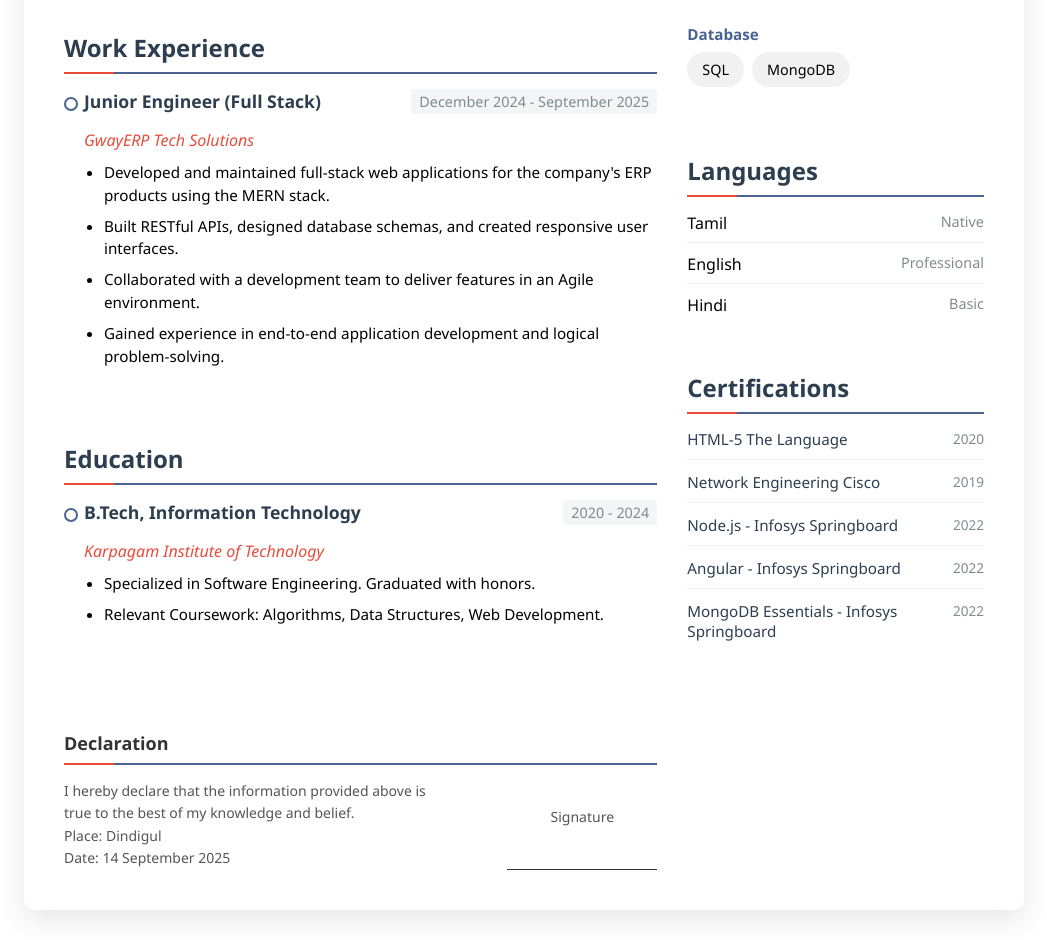
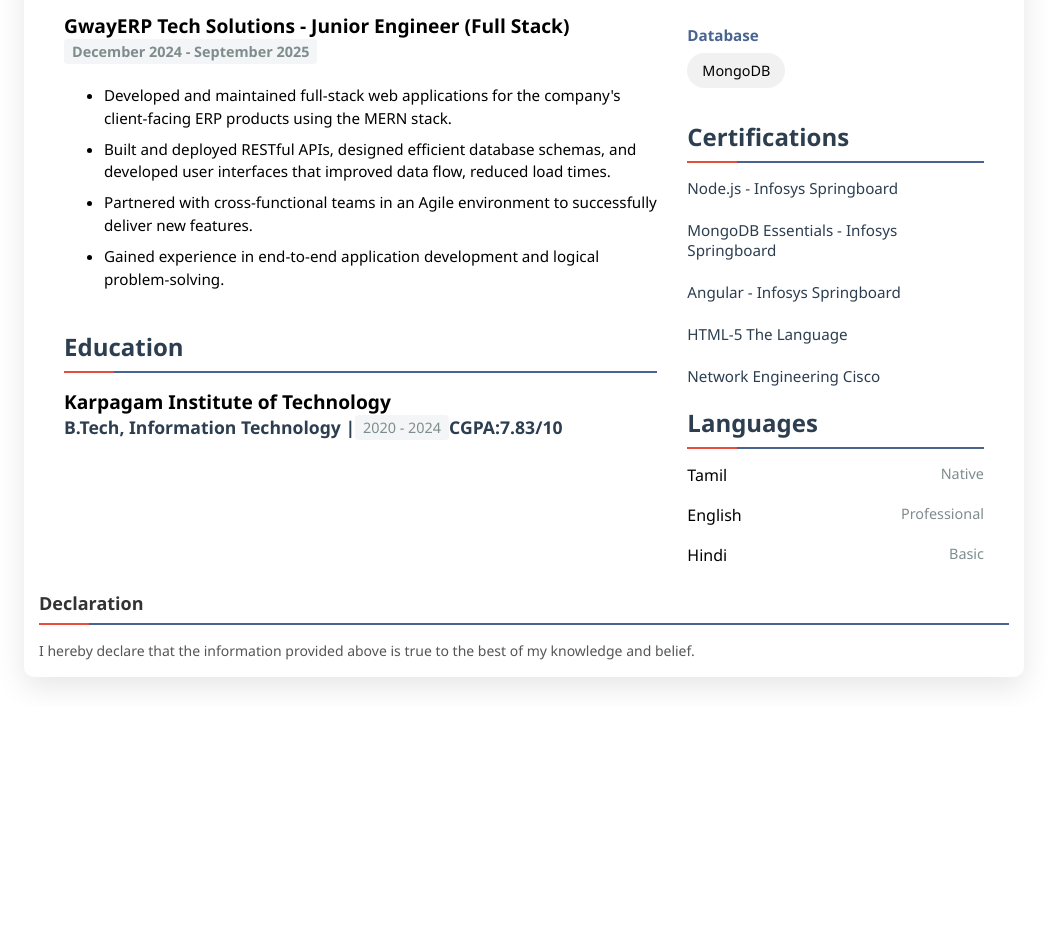
Before and after one commit to Toothless1306/narrendran-poorangavel-cv, a React (Create React App) app: page / in a window 1280 px wide. Shown: the part 560-1500 px from the top of the page, without its empty margins (116-1163 px from the left). After the commit the page ends 1267 px from the top, so only its background shows below. Built offline with nearby package versions, Linux system fonts and the light colour scheme.

Commit message:
'changes'

```diff
--- a/src/pages/CV/index.css
+++ b/src/pages/CV/index.css
@@ -76,7 +76,7 @@
 	display: flex;
 	justify-content: center;
 	flex-wrap: wrap;
-	gap: 20px;
+	gap: 8px;
 	margin-top: 20px;
 }
 
@@ -136,7 +136,7 @@
 .resume-content {
 	display: grid;
 	grid-template-columns: 2fr 1fr;
-	padding: 40px;
+	padding: 40px 40px 0px 40px;
 	gap: 30px;
 }
 
@@ -144,11 +144,11 @@
 .content-right {
 	display: flex;
 	flex-direction: column;
-	gap: 30px;
+	gap: 10px;
 }
 
 .resume-section {
-	margin-bottom: 25px;
+	margin-bottom: 10px;
 }
 
 .section-title {
@@ -182,7 +182,7 @@
 	padding-left: 20px;
 }
 
-.timeline-item::before {
+/* .timeline-item::before {
 	content: '';
 	position: absolute;
 	left: 0;
@@ -191,13 +191,15 @@
 	height: 10px;
 	border: 2px solid #4a6491;
 	border-radius: 50%;
-}
+} */
 
 .timeline-header {
 	display: flex;
-	justify-content: space-between;
-	align-items: flex-start;
-	margin-bottom: 5px;
+	left: -20px;
+	/* justify-content: space-between; */
+	/* align-items: flex-start; */
+	/* margin-bottom: 5px; */
+	position: relative;
 }
 
 .item-title {
@@ -208,9 +210,13 @@
 }
 
 .item-subtitle {
-	color: #e74c3c;
-	margin-bottom: 8px;
-	font-style: italic;
+	/* color: #e74c3c; */
+	/* margin-bottom: 8px; */
+	/* font-style: italic; */
+	font-size: larger;
+	font-weight: bolder;
+	left: -20px;
+	position: relative;
 }
 
 .item-date {
@@ -221,6 +227,7 @@
 	padding: 3px 8px;
 	border-radius: 4px;
 	white-space: nowrap;
+	width: fit-content;
 }
 
 .timeline-item ul {
@@ -280,7 +287,7 @@
 	justify-content: space-between;
 	margin-bottom: 10px;
 	padding-bottom: 8px;
-	border-bottom: 1px solid #f0f0f0;
+	/* border-bottom: 1px solid #f0f0f0; */
 }
 
 .language-item:last-child {
@@ -304,7 +311,7 @@
 	justify-content: space-between;
 	margin-bottom: 12px;
 	padding-bottom: 10px;
-	border-bottom: 1px solid #f0f0f0;
+	/* border-bottom: 1px solid #f0f0f0; */
 }
 
 .certification-item:last-child {
@@ -359,20 +366,24 @@
 /* Links */
 .contact-link,
 .company-link {
-	color: inherit;
+	/* color: inherit; */
 	text-decoration: none;
-	transition: color 0.2s ease;
+	/* transition: color 0.2s ease; */
 }
 
 .contact-link:hover,
 .company-link:hover {
-	color: #a0c0e0;
-	text-decoration: underline;
+	/* color: #a0c0e0; */
+	/* text-decoration: underline; */
 }
 
 /* Declaration Section */
 .declaration-section {
-	margin-top: 30px;
+	/* margin-top: 30px; */
+	grid-template-columns: 2fr 1fr;
+	padding: 15px;
+	/* padding: 40px; */
+	gap: 30px;
 	/* width: 100vw; */
 }
 
@@ -395,9 +406,9 @@
 	margin-top: 15px;
 }
 
-.declaration-text {
+/* .declaration-text {
 	max-width: 65%;
-}
+} */
 
 .declaration-signature {
 	text-align: center;
@@ -469,6 +480,10 @@
 
 	.section-title {
 		font-size: 1.3rem;
+	}
+
+	.declaration-section {
+		padding: 15px;
 	}
 }
 
--- a/src/pages/CV/index.js
+++ b/src/pages/CV/index.js
@@ -11,9 +11,13 @@ const Resume = () => {
 	};
 
 	const skills = {
-		Frontend: ['JavaScript', 'ReactJS', 'HTML/CSS'],
+		Frontend: ['JavaScript', 'ReactJS', 'HTML5/CSS3'],
 		Backend: ['Node.js', 'Python'],
-		Database: ['SQL', 'MongoDB'],
+		Database: [
+			,
+			// 'SQL'
+			'MongoDB',
+		],
 	};
 
 	const languages = [
@@ -23,11 +27,11 @@ const Resume = () => {
 	];
 
 	const certifications = [
+		{ title: 'Node.js - Infosys Springboard', year: '2022' },
+		{ title: 'MongoDB Essentials - Infosys Springboard', year: '2022' },
+		{ title: 'Angular - Infosys Springboard', year: '2022' },
 		{ title: 'HTML-5 The Language', year: '2020' },
 		{ title: 'Network Engineering Cisco', year: '2019' },
-		{ title: 'Node.js - Infosys Springboard', year: '2022' },
-		{ title: 'Angular - Infosys Springboard', year: '2022' },
-		{ title: 'MongoDB Essentials - Infosys Springboard', year: '2022' },
 	];
 
 	return (
@@ -38,7 +42,7 @@ const Resume = () => {
 						<h1 className='resume-name'>Narrendran Poorangavel</h1>
 						<p className='resume-title'>Full Stack Developer</p>
 					</div>
-					<NPLogo />
+					{/* <NPLogo /> */}
 				</div>
 				<div className='contact-info'>
 					{/* Email */}
@@ -46,7 +50,7 @@ const Resume = () => {
 						<i className='fas fa-envelope'></i>
 						<span>
 							<a
-								href='mailto:narrendranpoorangavel@gmail.com'
+								// href='mailto:narrendranpoorangavel@gmail.com'
 								target='_blank'
 								rel='noopener noreferrer'
 								className='contact-link'>
@@ -62,20 +66,20 @@ const Resume = () => {
 					</div>
 
 					{/* Location */}
-					<div
+					{/* <div
 						className='contact-item location-item'
 						onClick={openGoogleMaps}>
 						<i className='fas fa-map-marker-alt'></i>
 						<span className='location-text'>Dindigul, India</span>
 						<span className='location-hint'>(View on Maps)</span>
-					</div>
+					</div> */}
 
 					{/* LinkedIn */}
 					<div className='contact-item'>
 						<i className='fab fa-linkedin-in'></i>
 						<span>
 							<a
-								href='https://www.linkedin.com/in/narrendran-p-0400b621a'
+								// href='https://www.linkedin.com/in/narrendran-p-0400b621a'
 								target='_blank'
 								rel='noopener noreferrer'
 								className='contact-link'>
@@ -89,7 +93,7 @@ const Resume = () => {
 						<i className='fab fa-github'></i>
 						<span>
 							<a
-								href='https://github.com/Toothless1306'
+								// href='https://github.com/Toothless1306'
 								target='_blank'
 								rel='noopener noreferrer'
 								className='contact-link'>
@@ -105,11 +109,12 @@ const Resume = () => {
 					<section className='resume-section'>
 						<h2 className='section-title'>Professional Summary</h2>
 						<div className='section-content'>
-							<p>
+							<p></p>
+							<ul>
+								<li>
 									Junior Full Stack Developer with 9 months of experience in
 									end-to-end application development using the MERN stack.
-							</p>
-							<ul>
+								</li>
 								<li>
 									Skilled in building efficient and logical web applications.
 								</li>
@@ -128,31 +133,29 @@ const Resume = () => {
 						<h2 className='section-title'>Work Experience</h2>
 						<div className='section-content'>
 							<div className='timeline-item'>
-								<div className='timeline-header'>
-									<h3 className='item-title'>Junior Engineer (Full Stack)</h3>
-									<p className='item-date'>December 2024 - September 2025</p>
-								</div>
-								<p className='item-subtitle'>
+								<div className='item-subtitle'>
 									<a
 										href='https://www.gwayerp.com'
 										target='_blank'
 										rel='noopener noreferrer'
-										className='company-link'>
-										GwayERP Tech Solutions
-									</a>
-								</p>
+										className='company-link'></a>{' '}
+									GwayERP Tech Solutions - Junior Engineer (Full Stack)
+									<p className='item-date'>December 2024 - September 2025</p>
+								</div>
+								<p className='timeline-header'></p>
 								<ul>
 									<li>
 										Developed and maintained full-stack web applications for the
-										company's ERP products using the MERN stack.
+										company's client-facing ERP products using the MERN stack.
 									</li>
 									<li>
-										Built RESTful APIs, designed database schemas, and created
-										responsive user interfaces.
+										Built and deployed RESTful APIs, designed efficient database
+										schemas, and developed user interfaces that improved data
+										flow, reduced load times.
 									</li>
 									<li>
-										Collaborated with a development team to deliver features in
-										an Agile environment.
+										Partnered with cross-functional teams in an Agile
+										environment to successfully deliver new features.
 									</li>
 									<li>
 										Gained experience in end-to-end application development and
@@ -167,27 +170,28 @@ const Resume = () => {
 						<h2 className='section-title'>Education</h2>
 						<div className='section-content'>
 							<div className='timeline-item'>
-								<div className='timeline-header'>
-									<h3 className='item-title'>B.Tech, Information Technology</h3>
-									<p className='item-date'>2020 - 2024</p>
-								</div>
 								<p className='item-subtitle'>
 									<a
 										href='https://karpagamtech.ac.in/'
 										target='_blank'
 										rel='noopener noreferrer'
-										className='company-link'>
+										className='company-link'></a>
 									Karpagam Institute of Technology
-									</a>
 								</p>
+								<div className='timeline-header'>
+									<h3 className='item-title'>
+										B.Tech, Information Technology |
+									</h3>
+									<p className='item-date'>2020 - 2024</p>
+									<h3 className='item-title'> CGPA:7.83/10</h3>
+								</div>
 								<ul>
-									<li>
-										Specialized in Software Engineering. Graduated with honors.
-									</li>
-									<li>
+									{/* <li>Specialized in Software Engineering.</li> */}
+									{/* <li>Graduated 2024 </li> */}
+									{/* <li>
 										Relevant Coursework: Algorithms, Data Structures, Web
 										Development.
-									</li>
+									</li> */}
 								</ul>
 							</div>
 						</div>
@@ -220,6 +224,20 @@ const Resume = () => {
 					</section>
 
 					<section className='resume-section'>
+						<h2 className='section-title'>Certifications</h2>
+						<div className='section-content'>
+							{certifications.map((cert) => (
+								<div
+									className='certification-item'
+									key={cert.title}>
+									<h4>{cert.title}</h4>
+									{/* <span className='cert-date'>{cert.year}</span> */}
+								</div>
+							))}
+						</div>
+					</section>
+
+					<section className='resume-section'>
 						<h2 className='section-title'>Languages</h2>
 						<div className='section-content'>
 							{languages.map((lang) => (
@@ -230,20 +248,6 @@ const Resume = () => {
 									<span className='language-proficiency'>
 										{lang.proficiency}
 									</span>
-								</div>
-							))}
-						</div>
-					</section>
-
-					<section className='resume-section'>
-						<h2 className='section-title'>Certifications</h2>
-						<div className='section-content'>
-							{certifications.map((cert) => (
-								<div
-									className='certification-item'
-									key={cert.title}>
-									<h4>{cert.title}</h4>
-									<span className='cert-date'>{cert.year}</span>
 								</div>
 							))}
 						</div>
@@ -273,6 +277,7 @@ const Resume = () => {
 						</div>
 					</section> */}
 				</div>
+			</div>
 			<div className='declaration-section'>
 				<h2 className='section-title'>Declaration</h2>
 				<div className='section-content declaration-flex'>
@@ -281,7 +286,7 @@ const Resume = () => {
 							I hereby declare that the information provided above is true to
 							the best of my knowledge and belief.
 						</p>
-							<p>
+						{/* <p>
 								Place: Dindigul <br />
 								Date:{' '}
 								{new Date().toLocaleDateString('en-GB', {
@@ -289,14 +294,13 @@ const Resume = () => {
 									month: 'long',
 									year: 'numeric',
 								})}
-							</p>
+							</p> */}
 					</div>
 
-						<div className='declaration-signature'>
+					{/* <div className='declaration-signature'>
 							<p>Signature</p>
 							<div className='signature-line'></div>
-						</div>
-					</div>
+						</div> */}
 				</div>
 			</div>
 		</div>
```
Lines whose indentation alone changed are shown as unchanged.
